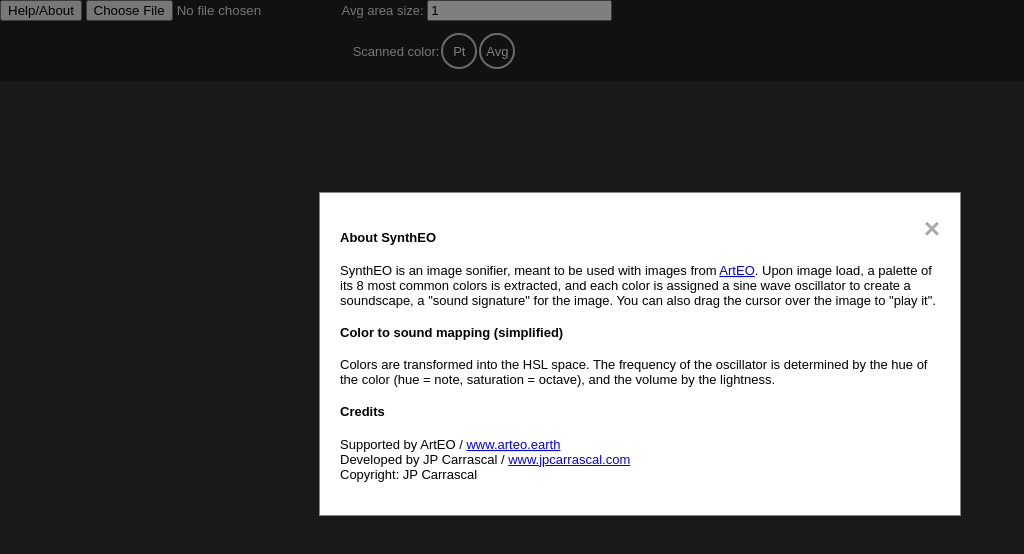
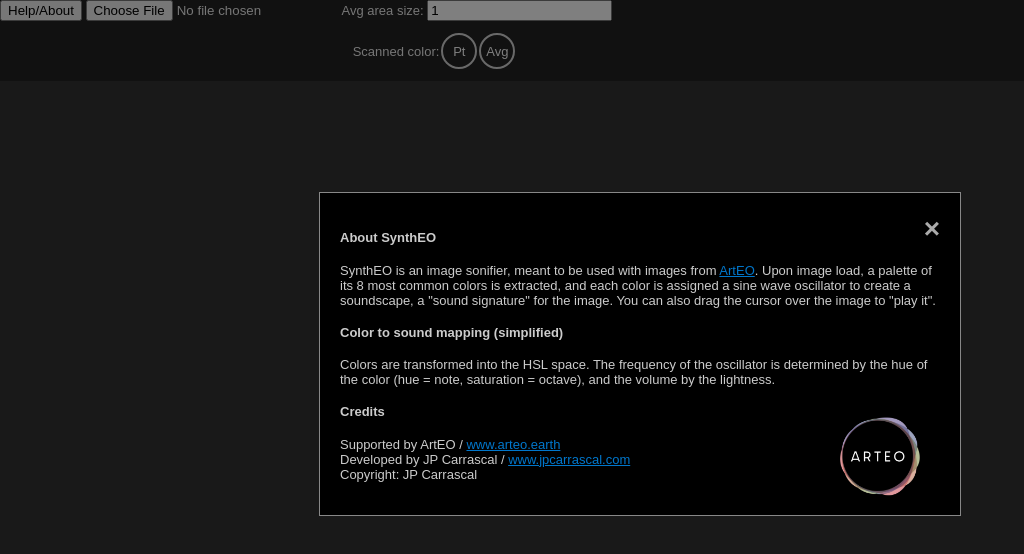
Before and after one commit to jpcarrascal/ArtEO-sonification01, a plain HTML site: page index.html in a window 1280 px wide. Both pictures are taken after a click on the button "Help/About". Shown: the whole page, without its empty margins (0-1024 px from the left). Drawn offline with Linux system fonts and the light colour scheme.

Commit message:
Added ArtEO logo

```diff
--- a/index.html
+++ b/index.html
@@ -74,12 +74,21 @@
         }
 
         .help-content {
-            background-color: #fff;
+            background-color: #000;
             margin: 15% auto;
             padding: 20px;
             border: 1px solid #888;
+            color: #CCC;
             width: 80%;
             max-width: 600px;
+        }
+
+        .help-popup a:link {
+            color: rgb(0, 119, 204);
+        }
+
+        .help-popup a:visited {
+            color: rgb(0, 119, 204);
         }
 
         .close-button {
@@ -94,6 +103,16 @@
             text-decoration: none;
             cursor: pointer;
         }
+
+        #arteo-logo {
+            width: 80px;
+            float: right;
+            height: auto;
+            margin: -20px;
+            margin-right: 20px;
+            display: block;
+        }
+
     </style>
 </head>
 <body>
@@ -112,6 +131,7 @@
             </p>
             <p>
                 <h4>Credits</h4>
+                <img src="images/arteo-logo.png" id="arteo-logo">
                 Supported by ArtEO / <a href="https://www.arteo.earth/" target="_blank">www.arteo.earth</a>
                 <br/>
                 Developed by JP Carrascal /  <a href="https://www.jpcarrascal.com">www.jpcarrascal.com</a>
```
Also changed, not shown: images/arteo-logo.png (added).
